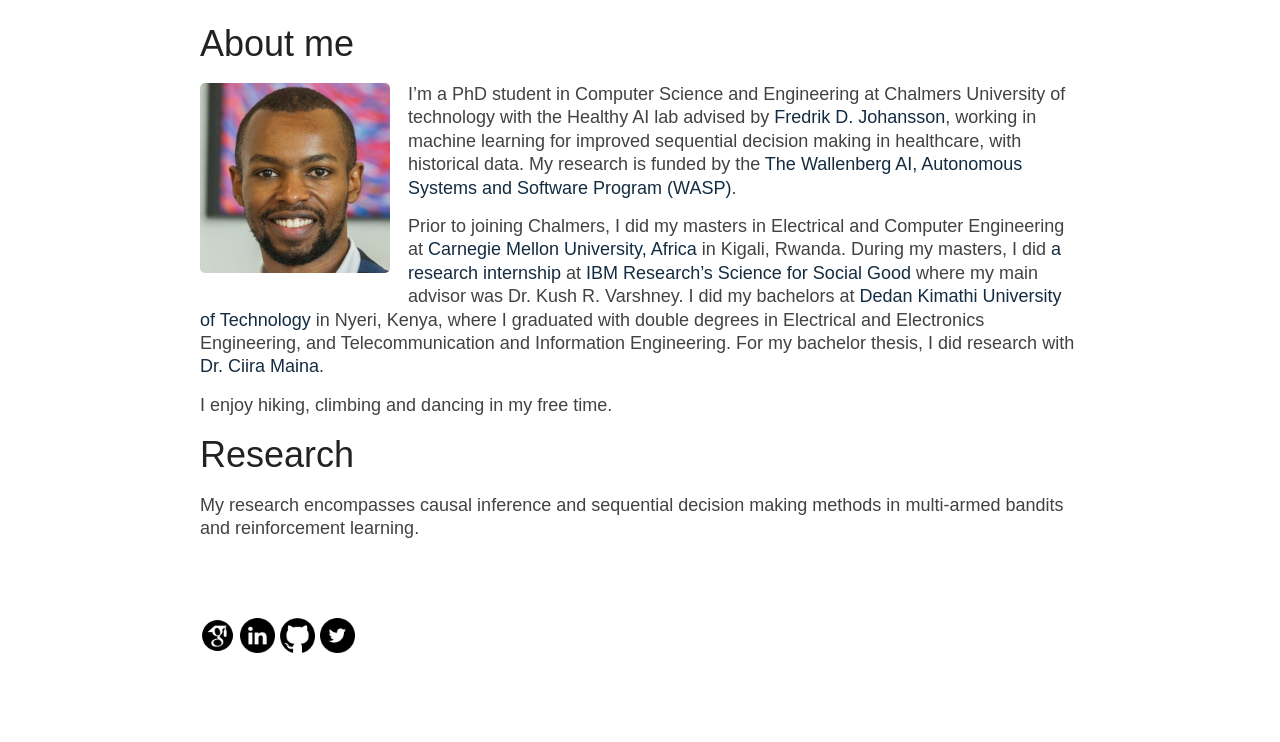
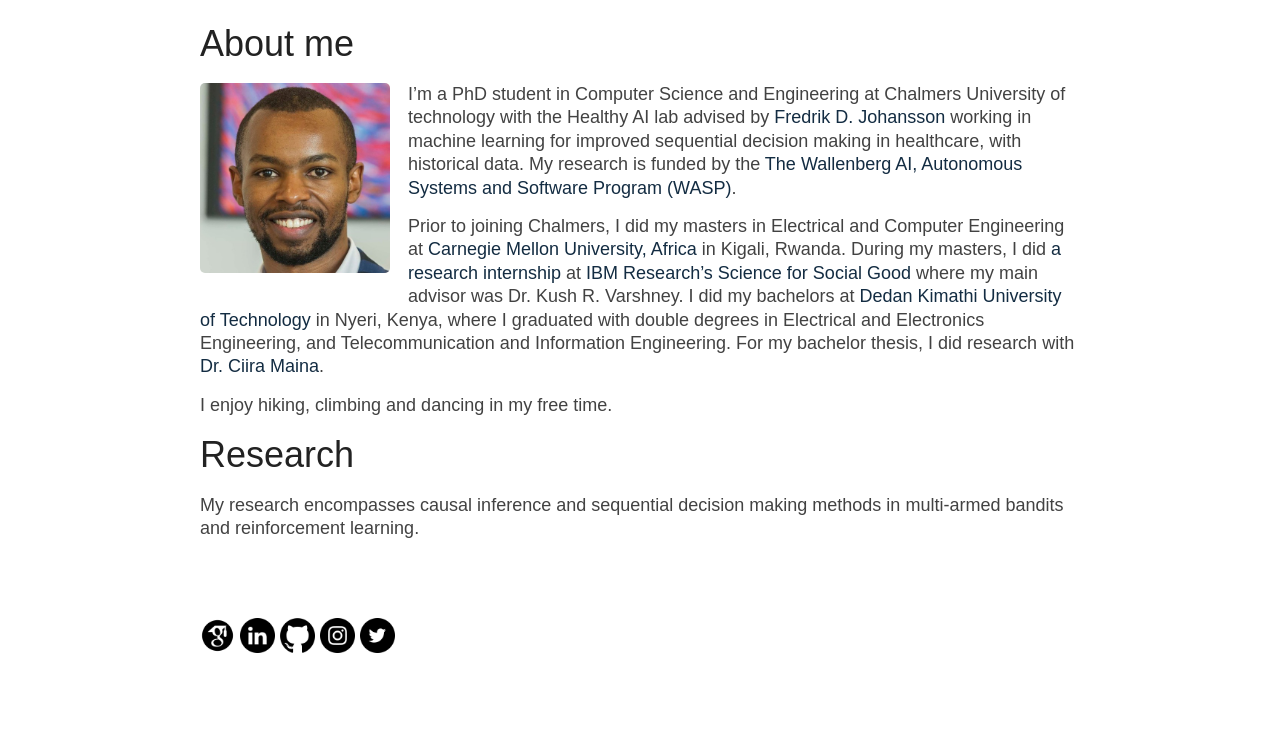
Before and after one commit to Healthy-AI/healthy-ai.github.io, a Jekyll site: the page built from _people/newton.markdown, in a window 1280 px wide. Shown: the part 264-1006 px from the top of the page. Built offline with Jekyll 4.4.1, drawn with Linux system fonts in a browser that asks for light colours.

Commit message:
About Newton

```diff
--- a/_people/newton.markdown
+++ b/_people/newton.markdown
@@ -12,7 +12,7 @@
 
 ![Newton](/assets/people/newton.jpeg){:class="people-profile-image"}
 
-I'm a PhD student in Computer Science and Engineering at Chalmers University of technology with the Healthy AI lab advised by [Fredrik D. Johansson](https://www.healthyai.se/people/fredrik), working in machine learning for improved sequential decision making in healthcare, with historical data. My research is funded by the [The Wallenberg AI, Autonomous Systems and Software Program (WASP)](https://wasp-sweden.org).
+I'm a PhD student in Computer Science and Engineering at Chalmers University of technology with the Healthy AI lab advised by [Fredrik D. Johansson](https://www.healthyai.se/people/fredrik) working in machine learning for improved sequential decision making in healthcare, with historical data. My research is funded by the [The Wallenberg AI, Autonomous Systems and Software Program (WASP)](https://wasp-sweden.org).
 
 Prior to joining Chalmers, I did my masters in Electrical and Computer Engineering at [Carnegie Mellon University, Africa](https://www.africa.engineering.cmu.edu/) in Kigali, Rwanda. During my masters, I did [a research internship](https://link.springer.com/chapter/10.1007/978-3-030-59725-2_31) at [IBM Research's Science for Social Good](https://research.ibm.com/science-for-social-good/) where my main advisor was Dr. Kush R. Varshney. I did my bachelors at [Dedan Kimathi University of Technology](https://www.dkut.ac.ke/) in Nyeri, Kenya, where I graduated with double degrees in Electrical and Electronics Engineering, and Telecommunication and Information Engineering. For my bachelor thesis, I did research with [Dr. Ciira Maina](https://sites.google.com/site/cwamainadekut/).
 
@@ -28,4 +28,5 @@
 [<img src="/assets/socials/Google_scholar_black.png" width="35">](https://www.google.com/url?sa=t&rct=j&q=&esrc=s&source=web&cd=&cad=rja&uact=8&ved=2ahUKEwi9juvDlvb5AhXLmIsKHcXVDcMQFnoECAcQAQ&url=https%3A%2F%2Fscholar.google.com%2Fcitations%3Fuser%3DzfZzEXMAAAAJ%26hl%3Den&usg=AOvVaw2ryUmvj4z7Jh_pNrYStz-k)
 [<img src="/assets/socials/LinkedIN_black.png" width="35">](https://www.linkedin.com/in/newtonmwai/)
 [<img src="/assets/socials/Github_black.png" width="35">](https://github.com/newtonmwai)
+[<img src="/assets/socials/Instagram_black.png" width="35">](https://www.gotcha.io/)
 [<img src="/assets/socials/Twitter_black.png" width="35">](https://twitter.com/Mwai_Newton)
```
